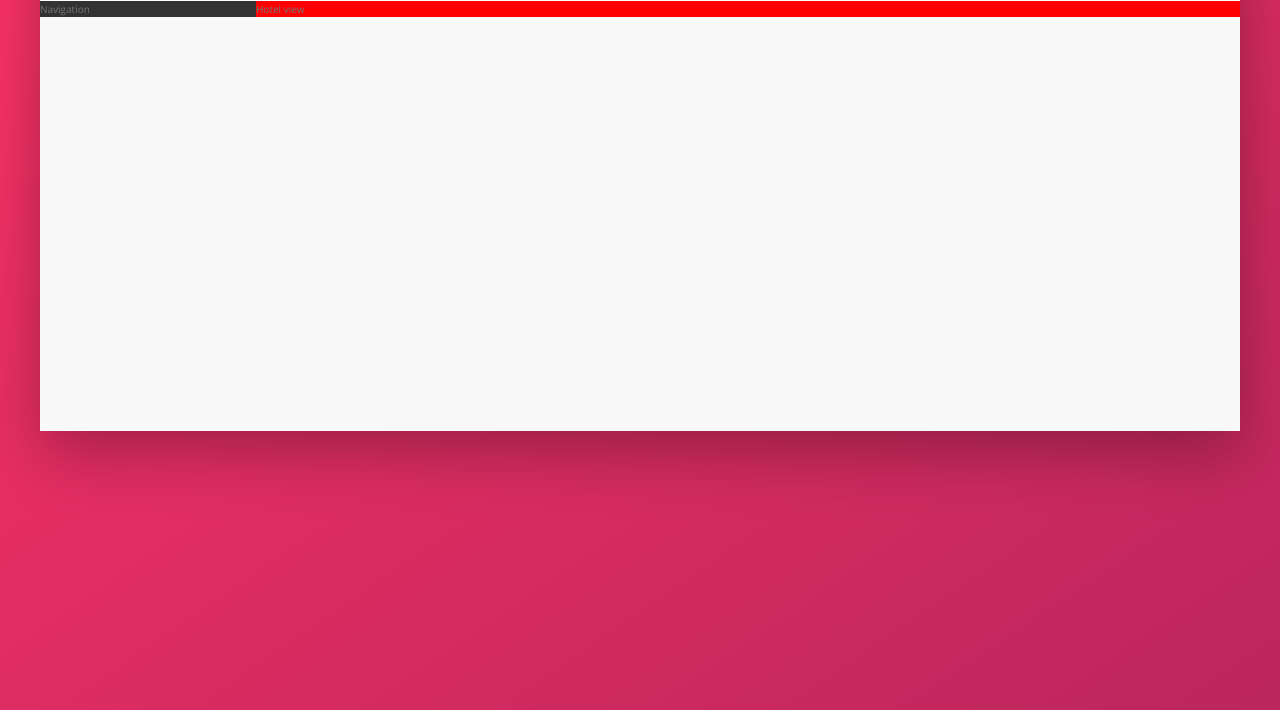
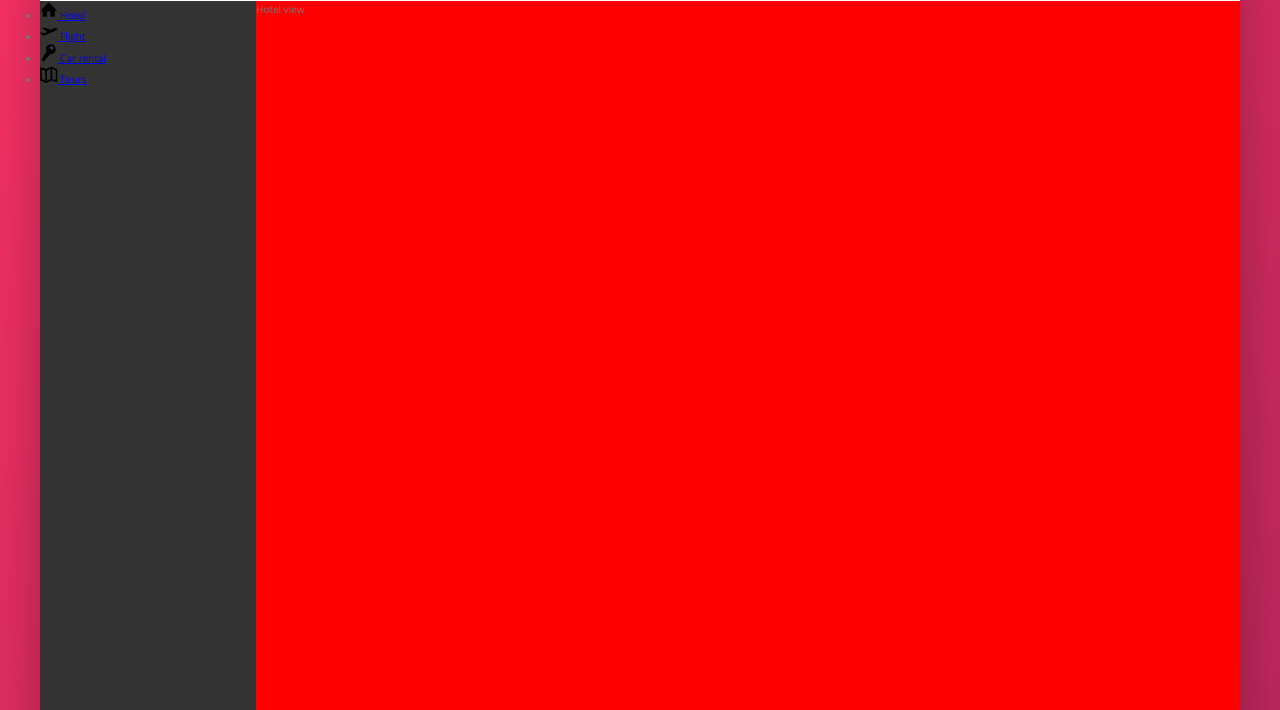
Before and after one commit to singhvik/booking-site, a website: page index.html in a window 1280 px wide. Shown: the part 149-859 px from the top of the page. Drawn offline with nearby package versions, Linux system fonts and the light colour scheme.

Commit message:
Side bar items added

```diff
--- a/index.html
+++ b/index.html
@@ -50,7 +50,43 @@
       </header>
 
       <div class="content">
-        <nav class="sidebar">Navigation</nav>
+        <nav class="sidebar">
+          <ul class="side-nav">
+            <li class="side-nav__item">
+              <a href="#" class="side-nav__link">
+                <svg class="side-nav__icon">
+                  <use xlink:href="img/sprite.svg#icon-home"></use>
+                </svg>
+                <span>Hotel</span>
+              </a>
+            </li>
+            <li class="side-nav__item">
+              <a href="#" class="side-nav__link"
+                ><svg class="side-nav__icon">
+                  <use xlink:href="img/sprite.svg#icon-aircraft-take-off"></use>
+                </svg>
+                <span>Flight</span></a
+              >
+            </li>
+            <li class="side-nav__item">
+              <a href="#" class="side-nav__link">
+                <svg class="side-nav__icon">
+                  <use xlink:href="img/sprite.svg#icon-key"></use>
+                </svg>
+                <span>Car rental</span>
+              </a>
+            </li>
+            <li class="side-nav__item">
+              <a href="#" class="side-nav__link">
+                <svg class="side-nav__icon">
+                  <use xlink:href="img/sprite.svg#icon-map"></use>
+                </svg>
+                <span>Tours</span>
+              </a>
+            </li>
+          </ul>
+          <div class="legal">&copy; 2020 by vikram. All rights reserved</div>
+        </nav>
         <main class="hotel-view">
           Hotel view
         </main>
--- a/sass/_component.scss
+++ b/sass/_component.scss
@@ -96,7 +96,27 @@
     border-radius: 50%;
     margin-right: 1rem;
   }
+}
 
-  &__user-name {
+// side bar
+
+.side-nav {
+  &__item {
+  }
+  &__link {
+  }
+
+  &__icon {
+    height: 1.75rem;
+    width: 1.75rem;
   }
 }
+
+// legal text
+
+.legal {
+  font-size: 1.2rem;
+  color: var(--color-grey-light-4);
+  text-align: center;
+  padding: 2.5rem;
+}
--- a/sass/_layout.scss
+++ b/sass/_layout.scss
@@ -23,10 +23,14 @@
 .sidebar {
   background-color: var(--color-grey-dark-1);
   flex: 0 0 18%;
+  display: flex;
+  flex-direction: column;
+  justify-content: space-between;
 }
 
 .hotel-view {
   background-color: #fff;
   background-color: red;
+  height: 80rem;
   flex: 1;
 }
```
Also changed, not shown: css/style.css.
